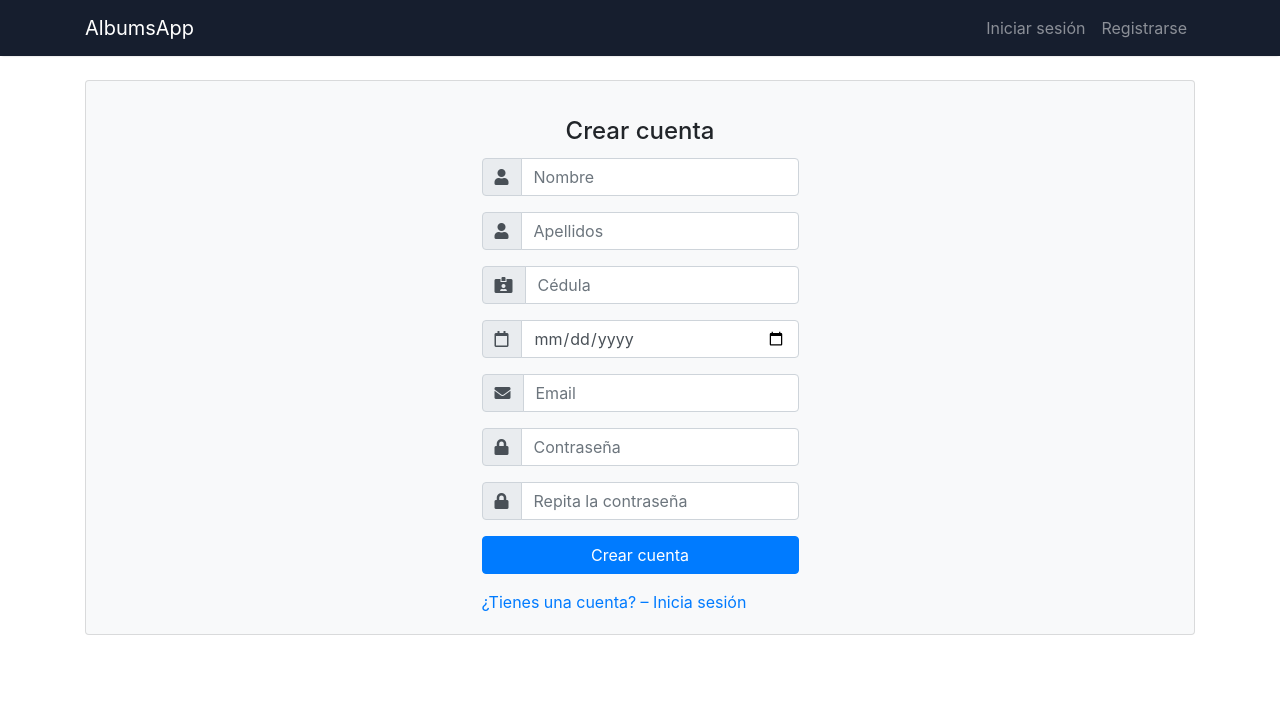
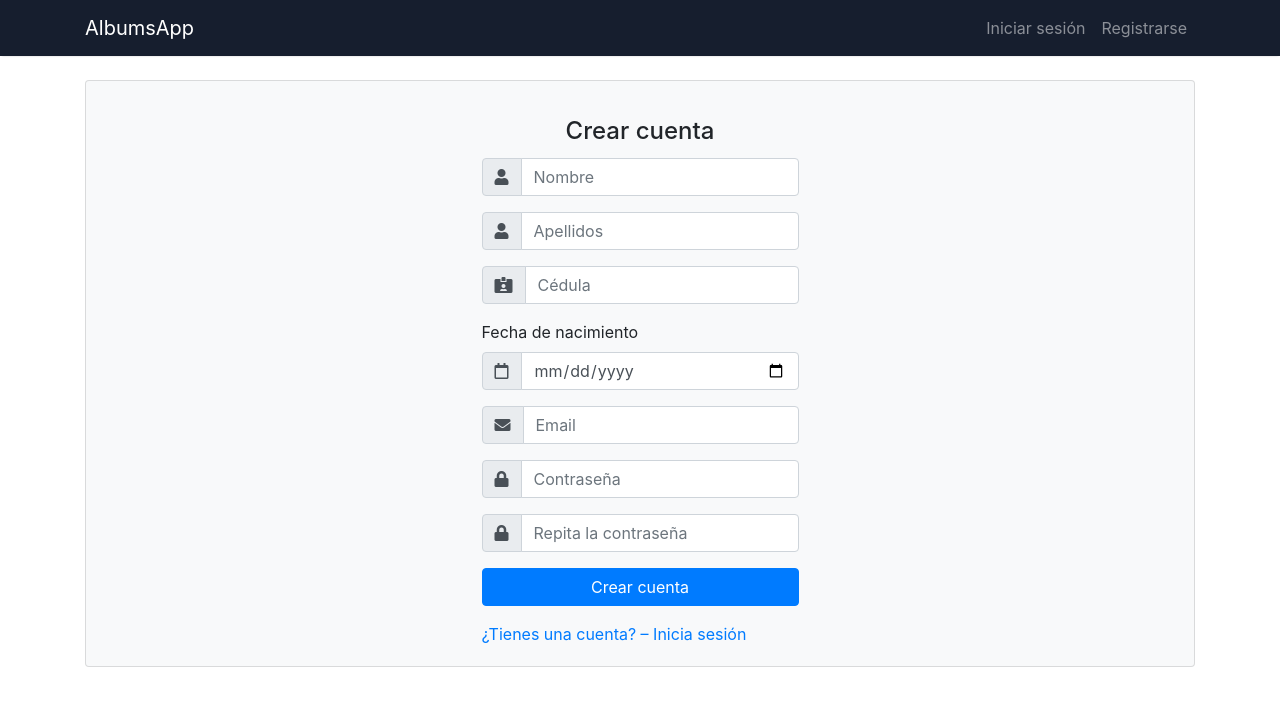
Before and after one commit to rihernandez/CarolinaSPa, a React (Create React App) app in the folder app/: page /signup in a window 1280 px wide. Shown: the top 706 px of the page. Built offline with nearby package versions, Linux system fonts and the light colour scheme.

Commit message:
Resolving label of fecha de nacimeitno in Signup page

```diff
--- a/app/src/pages/SignUp.jsx
+++ b/app/src/pages/SignUp.jsx
@@ -69,6 +69,7 @@ const SignUp = ({ history }) => {
               value={userInfo.Cedula}
               onChange={handleChange}
             />
+            <label>Fecha de nacimiento</label>
             <TextField
               icon="far fa-calendar"
               name="FechaNacimiento"
```
